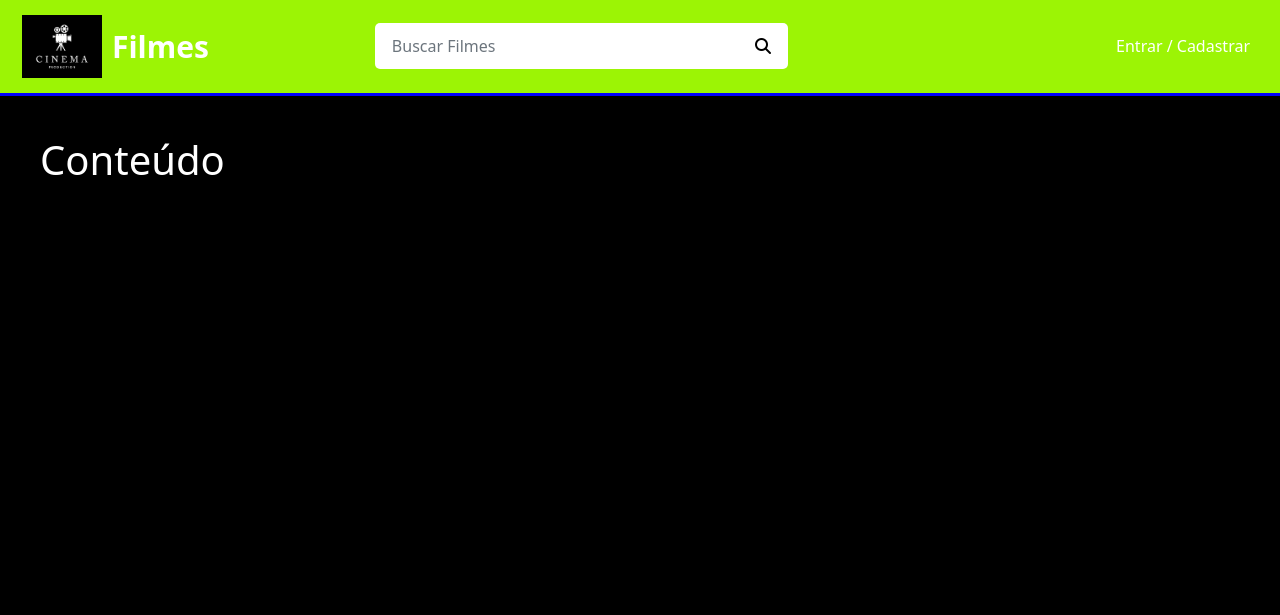
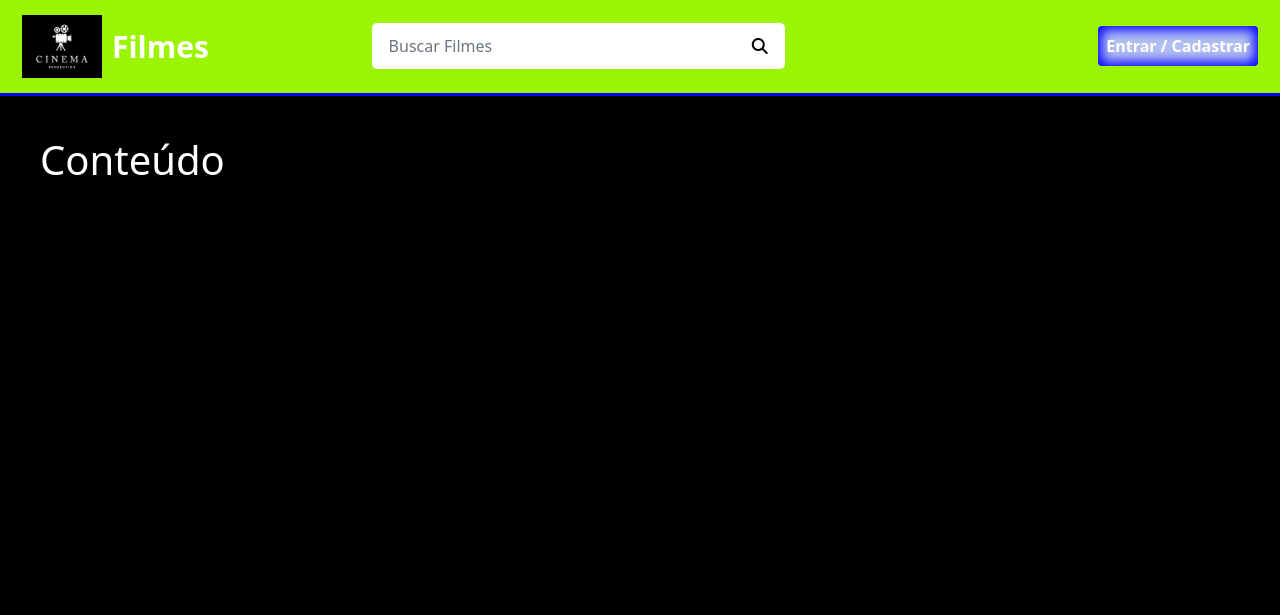
Before and after one commit to PedroZef/prog-avanc_fat_T3, a PHP site: page / in a window 1280 px wide. Shown: the top 615 px of the page. Run offline with PHP 8.4, Linux system fonts and the light colour scheme; some libraries are stand-ins or nearby versions.

Commit message:
Update styles.css
Estilização do botão Entrar / Cadastrar

```diff
--- a/css/styles.css
+++ b/css/styles.css
@@ -65,7 +65,20 @@ header {
   transition: .5s;
 }
 
+.nav-item .nav-link {
+   background: #b3bff1;
+   border-radius: 4px;
+   border: 2px transparent transparent;
+   box-shadow: 0px 0px 12px 4px blue inset;
+   color: black;
+   font-weight: bold;
+   transition: background-color 0.3s ease;
+   cursor: pointer;
+}
+
 .navbar-nav .nav-item .nav-link:hover {
+  background-color: blue ;
+  box-shadow: 0px 0px 12px 4px white inset;
   color: #000000;
 }
 
```
